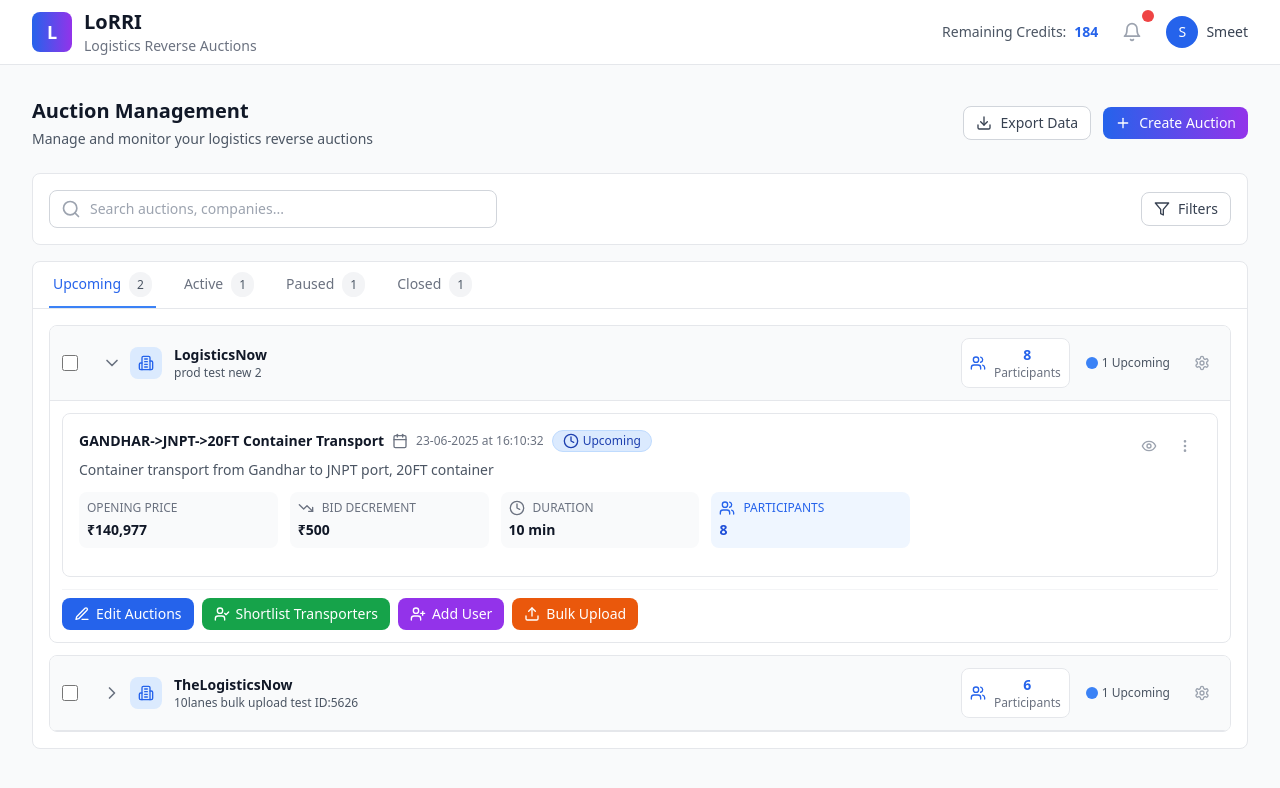
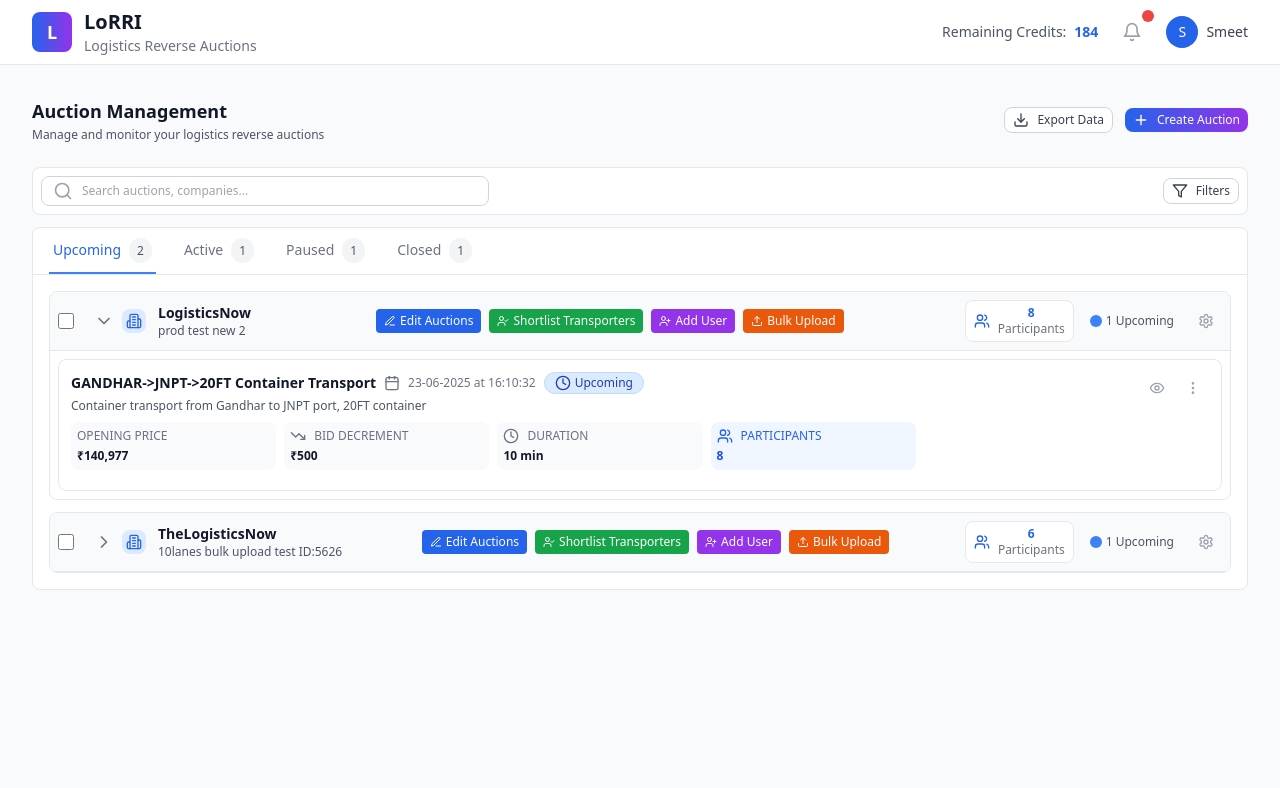
Before and after one commit to akhil-ln/auctionmockup, a React (Vite) app: page / in a window 1280 px wide. Shown: the top 788 px of the page. Built offline with nearby package versions, Linux system fonts and the light colour scheme.

Commit message:
Compact layout with inline action buttons

```diff
--- a/src/App.tsx
+++ b/src/App.tsx
@@ -254,16 +254,16 @@ function App() {
         {/* Page Title & Actions */}
         <div className="flex items-center justify-between mb-6">
           <div>
-            <h2 className="text-xl font-bold text-gray-900">Auction Management</h2>
-            <p className="text-gray-600 mt-1 text-sm">Manage and monitor your logistics reverse auctions</p>
+            <h2 className="text-lg font-bold text-gray-900">Auction Management</h2>
+            <p className="text-gray-600 mt-0.5 text-xs">Manage and monitor your logistics reverse auctions</p>
           </div>
 
           <div className="flex items-center space-x-3">
-            <button className="inline-flex items-center px-3 py-1.5 border border-gray-300 rounded-lg text-sm font-medium text-gray-700 bg-white hover:bg-gray-50 transition-colors">
+            <button className="inline-flex items-center px-2 py-1 border border-gray-300 rounded-lg text-xs font-medium text-gray-700 bg-white hover:bg-gray-50 transition-colors">
               <Download className="w-4 h-4 mr-2" />
               Export Data
             </button>
-            <button className="inline-flex items-center px-3 py-1.5 bg-gradient-to-r from-blue-600 to-purple-600 text-white rounded-lg text-sm font-medium hover:from-blue-700 hover:to-purple-700 transition-all transform hover:scale-105">
+            <button className="inline-flex items-center px-2 py-1 bg-gradient-to-r from-blue-600 to-purple-600 text-white rounded-lg text-xs font-medium hover:from-blue-700 hover:to-purple-700 transition-all transform hover:scale-105">
               <Plus className="w-4 h-4 mr-2" />
               Create Auction
             </button>
@@ -311,8 +311,8 @@ function App() {
         )}
 
         {/* Filters & Search */}
-        <div className="bg-white rounded-lg border border-gray-200 p-4 mb-4">
-          <div className="flex flex-col lg:flex-row lg:items-center lg:justify-between space-y-4 lg:space-y-0">
+        <div className="bg-white rounded-lg border border-gray-200 p-2 mb-3">
+          <div className="flex flex-col lg:flex-row lg:items-center lg:justify-between space-y-2 lg:space-y-0">
             <div className="flex-1 max-w-md">
               <div className="relative">
                 <Search className="absolute left-3 top-1/2 transform -translate-y-1/2 w-5 h-5 text-gray-400" />
@@ -321,13 +321,13 @@ function App() {
                   placeholder="Search auctions, companies..."
                   value={searchTerm}
                   onChange={(e) => setSearchTerm(e.target.value)}
-                  className="w-full pl-10 pr-4 py-2 border border-gray-300 rounded-lg focus:ring-2 focus:ring-blue-500 focus:border-transparent text-sm"
+                  className="w-full pl-10 pr-4 py-1.5 border border-gray-300 rounded-lg focus:ring-2 focus:ring-blue-500 focus:border-transparent text-xs"
                 />
               </div>
             </div>
 
-            <div className="flex items-center space-x-3">
-              <button className="inline-flex items-center px-3 py-1.5 border border-gray-300 rounded-lg text-sm font-medium text-gray-700 bg-white hover:bg-gray-50 transition-colors">
+            <div className="flex items-center space-x-2">
+              <button className="inline-flex items-center px-2 py-1 border border-gray-300 rounded-lg text-xs font-medium text-gray-700 bg-white hover:bg-gray-50 transition-colors">
                 <Filter className="w-4 h-4 mr-2" />
                 Filters
               </button>
@@ -382,7 +382,7 @@ function App() {
                   return (
                     <div key={group.companyName} className="border border-gray-200 rounded-lg overflow-hidden">
                       {/* Company Header */}
-                      <div className="bg-gray-50 border-b border-gray-200 p-3">
+                      <div className="bg-gray-50 border-b border-gray-200 p-2">
                         <div className="flex items-center justify-between">
                           <div className="flex items-center space-x-4">
                             <input
@@ -394,7 +394,7 @@ function App() {
 
                             <button
                               onClick={() => toggleAccordion(group.companyName)}
-                              className="flex items-center space-x-2 text-left hover:bg-gray-100 rounded-lg p-2 -m-2 transition-colors"
+                              className="flex items-center space-x-2 text-left hover:bg-gray-100 rounded-lg p-1 -m-1 transition-colors"
                             >
                               {group.isExpanded ? (
                                 <ChevronDown className="w-5 h-5 text-gray-500" />
@@ -403,7 +403,7 @@ function App() {
                               )}
 
                               <div className="flex items-center space-x-3">
-                                <div className="w-8 h-8 bg-blue-100 rounded-lg flex items-center justify-center">
+                                <div className="w-6 h-6 bg-blue-100 rounded-lg flex items-center justify-center">
                                   <Building2 className="w-4 h-4 text-blue-600" />
                                 </div>
                                 <div>
@@ -414,12 +414,32 @@ function App() {
                             </button>
                           </div>
 
+                          {/* Action Buttons - Inline with company name */}
+                          <div className="flex items-center space-x-2">
+                            <button className="inline-flex items-center px-2 py-1 bg-blue-600 text-white rounded text-xs font-medium hover:bg-blue-700 transition-colors">
+                              <Edit3 className="w-3 h-3 mr-1" />
+                              Edit Auctions
+                            </button>
+                            <button className="inline-flex items-center px-2 py-1 bg-green-600 text-white rounded text-xs font-medium hover:bg-green-700 transition-colors">
+                              <UserCheck className="w-3 h-3 mr-1" />
+                              Shortlist Transporters
+                            </button>
+                            <button className="inline-flex items-center px-2 py-1 bg-purple-600 text-white rounded text-xs font-medium hover:bg-purple-700 transition-colors">
+                              <UserPlus className="w-3 h-3 mr-1" />
+                              Add User
+                            </button>
+                            <button className="inline-flex items-center px-2 py-1 bg-orange-600 text-white rounded text-xs font-medium hover:bg-orange-700 transition-colors">
+                              <Upload className="w-3 h-3 mr-1" />
+                              Bulk Upload
+                            </button>
+                          </div>
+
                           <div className="flex items-center space-x-4">
                             {/* Participants Count - More Prominent */}
-                            <div className="flex items-center space-x-2 bg-white rounded-lg px-2 py-1.5 border border-gray-200">
+                            <div className="flex items-center space-x-2 bg-white rounded-lg px-2 py-1 border border-gray-200">
                               <Users className="w-4 h-4 text-blue-600" />
                               <div className="text-center">
-                                <div className="text-sm font-bold text-blue-600">{totalParticipants}</div>
+                                <div className="text-xs font-bold text-blue-600">{totalParticipants}</div>
                                 <div className="text-xs text-gray-500">Participants</div>
                               </div>
                             </div>
@@ -461,12 +481,12 @@ function App() {
 
                       {/* Auction Cards */}
                       {group.isExpanded && (
-                        <div className="p-3 space-y-3">
+                        <div className="p-2 space-y-2">
                           {group.auctions.map((auction) => (
-                            <div key={auction.id} className="bg-white border border-gray-200 rounded-lg p-4 hover:shadow-md transition-shadow">
-                              <div className="flex items-start justify-between mb-3">
+                            <div key={auction.id} className="bg-white border border-gray-200 rounded-lg p-3 hover:shadow-md transition-shadow">
+                              <div className="flex items-start justify-between mb-2">
                                 <div className="flex-1">
-                                  <div className="flex items-center space-x-2 mb-2">
+                                  <div className="flex items-center space-x-2 mb-1">
                                     <h4 className="text-sm font-semibold text-gray-900">{auction.title}</h4>
                                     <div className="flex items-center space-x-2 text-sm text-gray-500">
                                       <Calendar className="w-4 h-4" />
@@ -478,49 +498,49 @@ function App() {
                                     </div>
                                   </div>
 
-                                  <p className="text-gray-600 mb-3 text-sm">{auction.description}</p>
+                                  <p className="text-gray-600 mb-2 text-xs">{auction.description}</p>
 
-                                  <div className="grid grid-cols-2 md:grid-cols-5 gap-3">
-                                    <div className="bg-gray-50 rounded-lg p-2">
+                                  <div className="grid grid-cols-2 md:grid-cols-5 gap-2">
+                                    <div className="bg-gray-50 rounded-lg p-1.5">
                                       <div className="flex items-center space-x-2 mb-1">
                                         <span className="text-xs font-medium text-gray-500 uppercase">Opening Price</span>
                                       </div>
-                                      <p className="text-sm font-semibold text-gray-900">₹{auction.openingPrice.toLocaleString()}</p>
+                                      <p className="text-xs font-semibold text-gray-900">₹{auction.openingPrice.toLocaleString()}</p>
                                     </div>
 
                                     {auction.currentBid && (
-                                      <div className="bg-green-50 rounded-lg p-2">
+                                      <div className="bg-green-50 rounded-lg p-1.5">
                                         <div className="flex items-center space-x-2 mb-1">
                                           <TrendingDown className="w-4 h-4 text-green-600" />
                                           <span className="text-xs font-medium text-green-600 uppercase">Current Bid</span>
                                         </div>
-                                        <p className="text-sm font-semibold text-green-700">₹{auction.currentBid.toLocaleString()}</p>
+                                        <p className="text-xs font-semibold text-green-700">₹{auction.currentBid.toLocaleString()}</p>
                                       </div>
                                     )}
 
-                                    <div className="bg-gray-50 rounded-lg p-2">
+                                    <div className="bg-gray-50 rounded-lg p-1.5">
                                       <div className="flex items-center space-x-2 mb-1">
                                         <TrendingDown className="w-4 h-4 text-gray-500" />
                                         <span className="text-xs font-medium text-gray-500 uppercase">Bid Decrement</span>
                                       </div>
-                                      <p className="text-sm font-semibold text-gray-900">₹{auction.bidDecrement}</p>
+                                      <p className="text-xs font-semibold text-gray-900">₹{auction.bidDecrement}</p>
                                     </div>
 
-                                    <div className="bg-gray-50 rounded-lg p-2">
+                                    <div className="bg-gray-50 rounded-lg p-1.5">
                                       <div className="flex items-center space-x-2 mb-1">
                                         <Clock className="w-4 h-4 text-gray-500" />
                                         <span className="text-xs font-medium text-gray-500 uppercase">Duration</span>
                                       </div>
-                                      <p className="text-sm font-semibold text-gray-900">{auction.duration} min</p>
+                                      <p className="text-xs font-semibold text-gray-900">{auction.duration} min</p>
                                     </div>
 
                                     {/* Individual Auction Participants - Prominent */}
-                                    <div className="bg-blue-50 rounded-lg p-2">
+                                    <div className="bg-blue-50 rounded-lg p-1.5">
                                       <div className="flex items-center space-x-2 mb-1">
                                         <Users className="w-4 h-4 text-blue-600" />
                                         <span className="text-xs font-medium text-blue-600 uppercase">Participants</span>
                                       </div>
-                                      <p className="text-sm font-semibold text-blue-700">{auction.participants}</p>
+                                      <p className="text-xs font-semibold text-blue-700">{auction.participants}</p>
                                     </div>
                                   </div>
                                 </div>
@@ -536,26 +556,6 @@ function App() {
                               </div>
                             </div>
                           ))}
-
-                          {/* Action Buttons - Moved inside accordion */}
-                          <div className="flex items-center space-x-2 pt-2 border-t border-gray-100">
-                            <button className="inline-flex items-center px-3 py-1.5 bg-blue-600 text-white rounded-lg text-sm font-medium hover:bg-blue-700 transition-colors">
-                              <Edit3 className="w-4 h-4 mr-1.5" />
-                              Edit Auctions
-                            </button>
-                            <button className="inline-flex items-center px-3 py-1.5 bg-green-600 text-white rounded-lg text-sm font-medium hover:bg-green-700 transition-colors">
-                              <UserCheck className="w-4 h-4 mr-1.5" />
-                              Shortlist Transporters
-                            </button>
-                            <button className="inline-flex items-center px-3 py-1.5 bg-purple-600 text-white rounded-lg text-sm font-medium hover:bg-purple-700 transition-colors">
-                              <UserPlus className="w-4 h-4 mr-1.5" />
-                              Add User
-                            </button>
-                            <button className="inline-flex items-center px-3 py-1.5 bg-orange-600 text-white rounded-lg text-sm font-medium hover:bg-orange-700 transition-colors">
-                              <Upload className="w-4 h-4 mr-1.5" />
-                              Bulk Upload
-                            </button>
-                          </div>
                         </div>
                       )}
                     </div>
```
